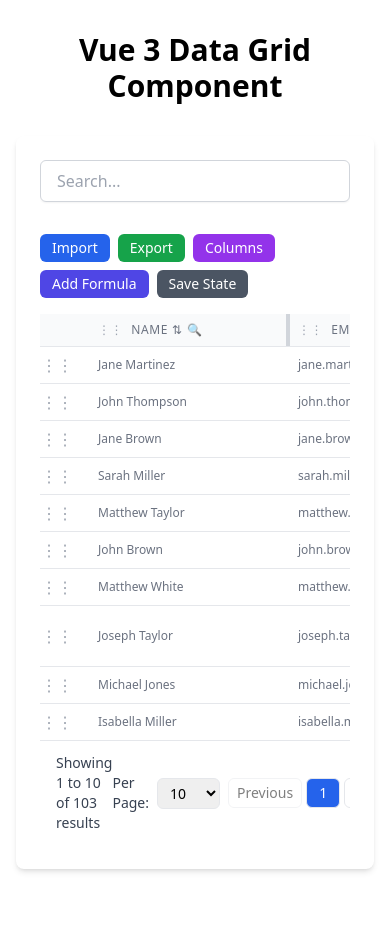
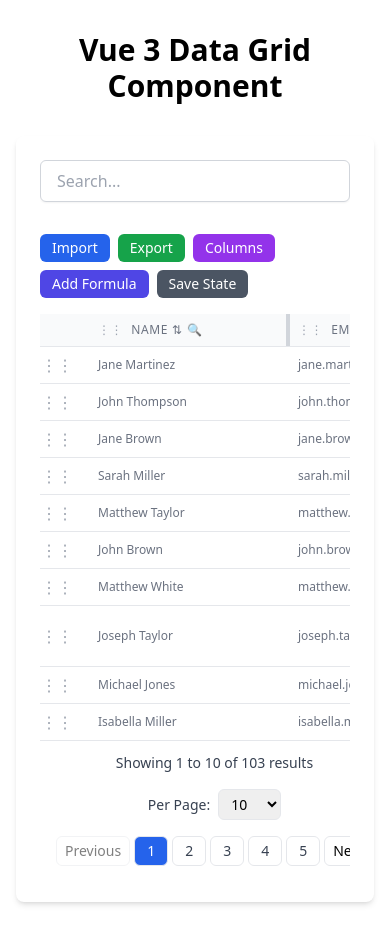
Before and after one commit to harish2704/vue-tailwind-datagrid, a Vue app: page / in a window 390 px wide. Before the commit the page ends 901 px from the top, so only its background shows below. Built offline with nearby package versions, Linux system fonts and the light colour scheme.

Commit message:
Fix mobile responsiveness of pagination

```diff
--- a/src/components/DataGrid/DataGrid.vue
+++ b/src/components/DataGrid/DataGrid.vue
@@ -173,8 +173,9 @@
 
     <!-- Pagination -->
     <div v-if="options.pagination" class="data-grid-pagination">
-      <div class="flex items-center justify-between">
-        <div class="flex items-center">
+      <div class="flex flex-col space-y-4 sm:space-y-0 sm:flex-row sm:items-center sm:justify-between">
+        <!-- Page Details - Full width on mobile, left aligned on desktop -->
+        <div class="flex items-center justify-center sm:justify-start">
           <span class="text-sm text-gray-700">
             Showing
             <span class="font-medium">{{ startIndex + 1 }}</span>
@@ -186,9 +187,8 @@
           </span>
         </div>
 
-        <div class="flex items-center space-x-2">
-          <!-- Items Per Page -->
-          <div class="flex items-center">
+        <!-- Items Per Page - Full width on mobile, right aligned on desktop -->
+        <div class="flex items-center justify-center sm:justify-end">
           <label for="perPage" class="mr-2 text-sm text-gray-700">Per Page:</label>
           <select id="perPage" v-model="itemsPerPage" class="border rounded-md px-2 py-1 text-sm">
             <option v-for="option in options.itemsPerPageOptions" :key="option" :value="option">
@@ -197,8 +197,8 @@
           </select>
         </div>
 
-          <!-- Page Navigation -->
-          <div class="flex items-center space-x-1">
+        <!-- Page Navigation - Full width on mobile, right aligned on desktop -->
+        <div class="flex items-center justify-center sm:justify-end space-x-1">
           <button @click="goToPage(currentPage - 1)" :disabled="currentPage === 1"
             class="px-2 py-1 border rounded-md text-sm disabled:opacity-50">
             Previous
@@ -215,7 +215,6 @@
             class="px-2 py-1 border rounded-md text-sm disabled:opacity-50">
             Next
           </button>
-          </div>
         </div>
       </div>
     </div>
```
Lines whose indentation alone changed are shown as unchanged.
